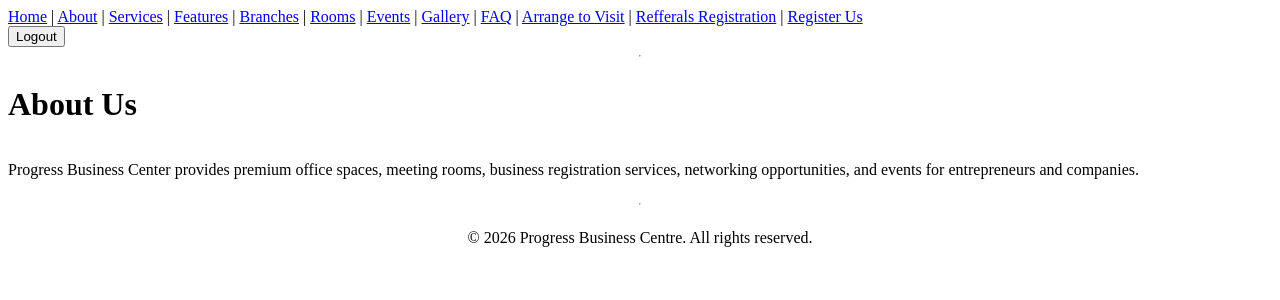
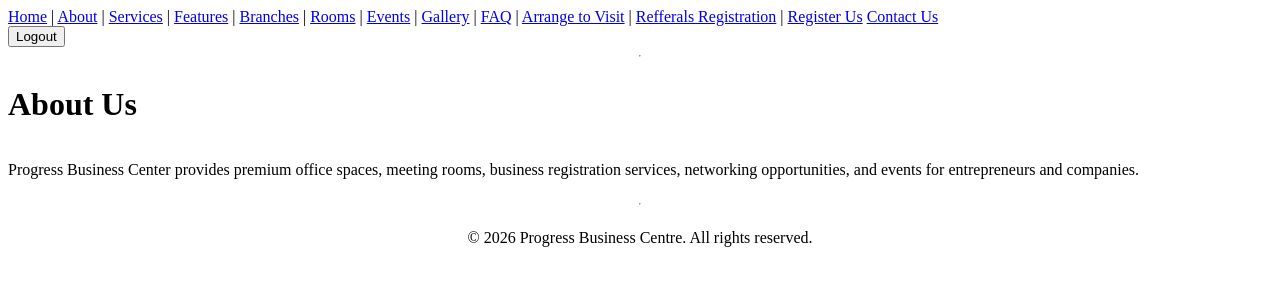
Before and after one commit to manarkhalil9/ProgressBusinessCenter, a Django app: page /about/ in a window 1280 px wide. Shown: the top 300 px of the page. Run offline with Django 5.2, Linux system fonts and the light colour scheme; a user stored in the database is signed in.

Commit message:
contact us added

```diff
--- a/main_app/templates/base.html
+++ b/main_app/templates/base.html
@@ -28,6 +28,7 @@
         <a href="{% url 'visit' %}">Arrange to Visit</a> |
         <a href="{% url 'referral' %}">Refferals Registration</a> |
         <a href="{% url 'business_register' %}">Register Us</a>
+        <a href="{% url 'contact' %}">Contact Us</a>
 
     <form method="post" action="{% url 'logout' %}">
     {% csrf_token %}
```
